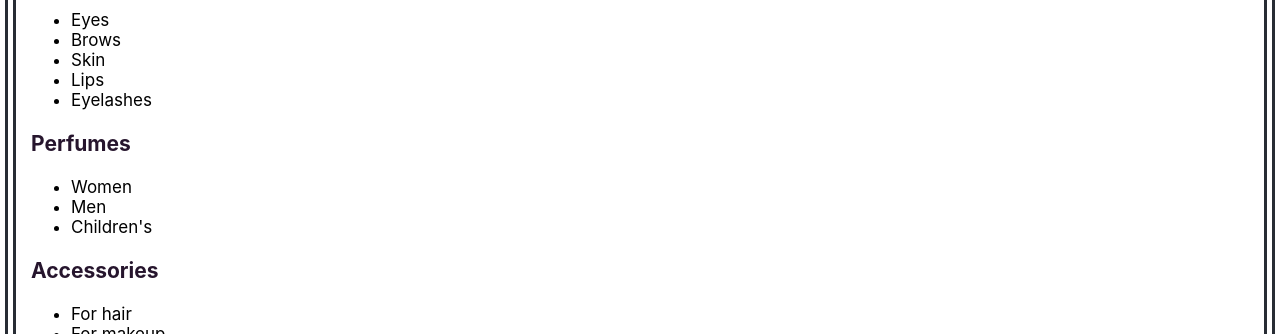
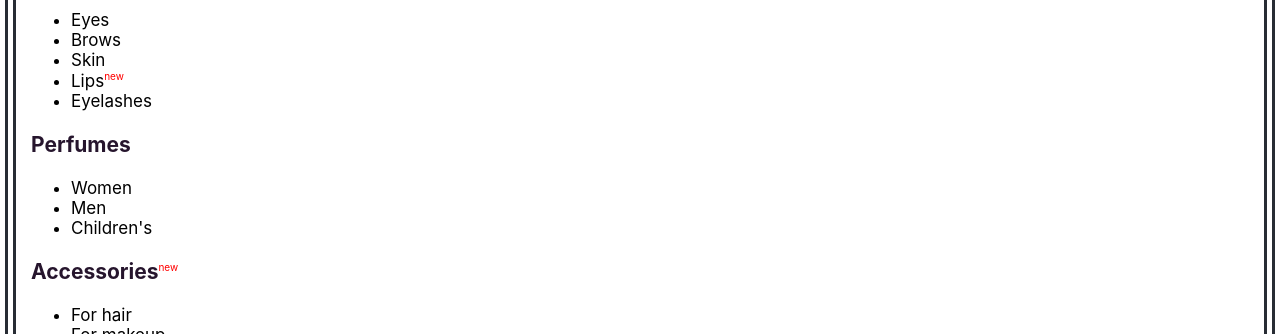
Before and after one commit to nastyasischuk/store-web-khai, a React (Create React App) app: page /catalog in a window 1280 px wide. Shown: the part 301-635 px from the top of the page. Built offline with nearby package versions, Linux system fonts and the light colour scheme.

Commit message:
added new to Catalog

```diff
--- a/src/components/base/main/BasicMain.css
+++ b/src/components/base/main/BasicMain.css
@@ -19,3 +19,8 @@
     font-size: 21px;
     color: #26152d;
 }
+sup{
+    color:red;
+    font-weight: normal;
+    font-size:10px;
+}
--- a/src/components/base/main/Catalog.js
+++ b/src/components/base/main/Catalog.js
@@ -11,7 +11,7 @@ class Catalog extends Component {
                     <li>Eyes</li>
                     <li>Brows</li>
                     <li>Skin</li>
-                    <li>Lips</li>
+                    <li>Lips<sup>new</sup></li>
                     <li>Eyelashes</li>
                 </ul>
                 <h3>Perfumes</h3>
@@ -20,7 +20,7 @@ class Catalog extends Component {
                     <li>Men</li>
                     <li>Children's </li>
                 </ul>
-                <h3>Accessories</h3>
+                <h3>Accessories<sup>new</sup></h3>
                 <ul>
                     <li>For hair</li>
                     <li>For makeup</li>
```
